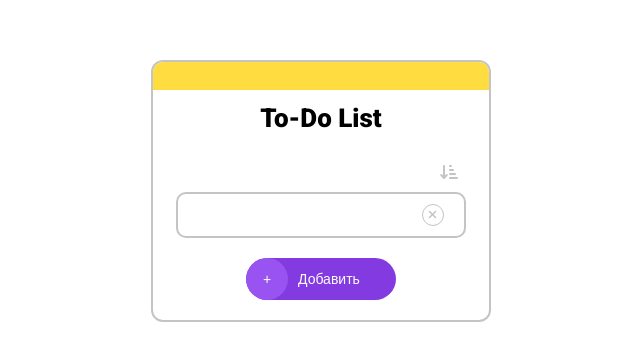
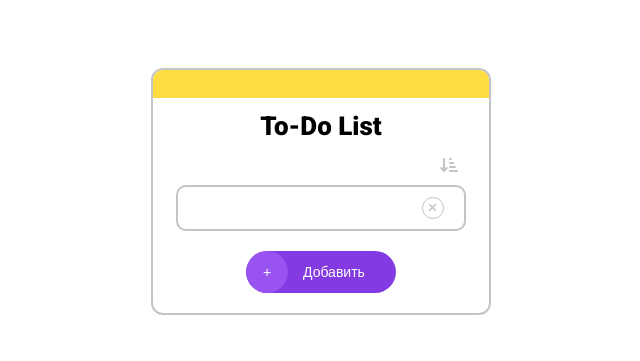
Before and after one commit to Fatimehedisova/To-do, a plain HTML site: page index.html in a window 1280 px wide. Shown: the part 209-570 px from the top of the page, without its empty margins (319-959 px from the left). Drawn offline with Linux system fonts and the light colour scheme.

Commit message:
update-7

```diff
--- a/style.css
+++ b/style.css
@@ -51,6 +51,7 @@ h2 {
     display: flex;
     flex-direction: column;
     gap: 10px;
+    margin-top: -15px;
 }
 
 .comment-input {
@@ -88,7 +89,7 @@ h2 {
     overflow: hidden;
     align-items: center;
     font-size: 14px;
-    gap: 10px;
+    gap: 15px;
     margin: 0 auto;
     margin-bottom: 20px;
     cursor: pointer;
```
